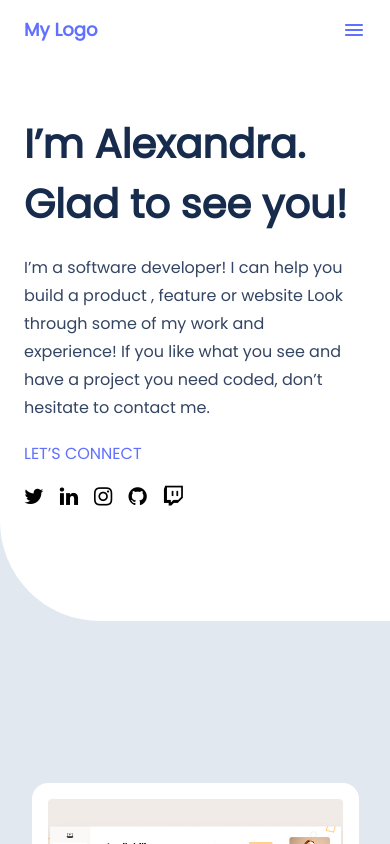
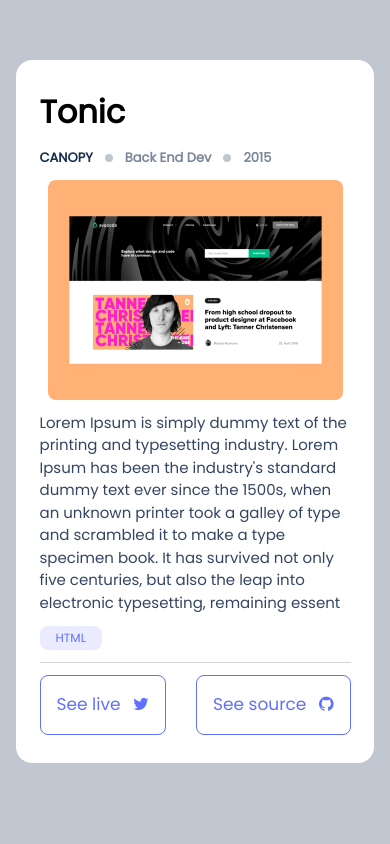
Before and after one commit to AsareBrave/microverse, a React (Vite) app: page / in a window 390 px wide. Shown: the top 844 px of the page. Built offline with nearby package versions, Linux system fonts and the light colour scheme.

Commit message:
add modal

```diff
--- a/pages/home/home.jsx
+++ b/pages/home/home.jsx
@@ -45,7 +45,7 @@ export const Home = () => {
             </div>
           </div>
         </div>
-        <div className="flex flex-col-reverse md:block space-y-[81px] lg:space-y-[142px] mt-[81px] md:mt-[142px]">
+        <div className="flex flex-col-reverse md:block space-y-[81px] lg:space-y-[142px] mt-[81px] md:mt-[142px] items-center">
           <Portfolio
             projectImage={image}
             projectName="Tonic"
@@ -53,15 +53,17 @@ export const Home = () => {
             projectRole="Back End Dev"
             projectYear="2015"
             projectDetails="A daily selection of privately personalized reads; no accounts or sign-ups required."
+            projectDetailsMobile="Lorem Ipsum is simply dummy text of the printing and typesetting industry. Lorem Ipsum has been the industry's standard dummy text ever since the 1500s, when an unknown printer took a galley of type and scrambled it to make a type specimen book. It has survived not only five centuries, but also the leap into electronic typesetting, remaining essent"
             tagItems={[{ lang: "HTML" }]}
           ></Portfolio>
-          <Portfolio
+          {/* <Portfolio
             projectImage={image1}
             projectName="Sportlight"
             projectTitle="CANOPY"
             projectRole="Back End Dev"
             projectYear="2015"
             projectDetails="A daily selection of privately personalized reads; no accounts or sign-ups required."
+            projectDetailsMobile="Lorem Ipsum is simply dummy text of the printing and typesetting industry. Lorem Ipsum has been the industry's standard dummy text ever since the 1500s, when an unknown printer took a galley of type and scrambled it to make a type specimen book. It has survived not only five centuries, but also the leap into electronic typesetting, remaining essent"
             tagItems={[{ lang: "HTML" }]}
           ></Portfolio>
           <Portfolio
@@ -71,25 +73,27 @@ export const Home = () => {
             projectRole="Back End Dev"
             projectYear="2015"
             projectDetails="A daily selection of privately personalized reads; no accounts or sign-ups required."
+            projectDetailsMobile="Lorem Ipsum is simply dummy text of the printing and typesetting industry. Lorem Ipsum has been the industry's standard dummy text ever since the 1500s, when an unknown printer took a galley of type and scrambled it to make a type specimen book. It has survived not only five centuries, but also the leap into electronic typesetting, remaining essent"
             tagItems={[
               { lang: "HTML" },
               { lang: "CSS" },
               { lang: "JavaScript" },
             ]}
-          ></Portfolio>
-          <Portfolio
+          ></Portfolio> */}
+          {/* <Portfolio
             projectImage={image3}
             projectName="Tonic"
             projectTitle="CANOPY"
             projectRole="Back End Dev"
             projectYear="2015"
             projectDetails="A daily selection of privately personalized reads; no accounts or sign-ups required."
+            projectDetailsMobile="Lorem Ipsum is simply dummy text of the printing and typesetting industry. Lorem Ipsum has been the industry's standard dummy text ever since the 1500s, when an unknown printer took a galley of type and scrambled it to make a type specimen book. It has survived not only five centuries, but also the leap into electronic typesetting, remaining essent"
             tagItems={[
               { lang: "HTML" },
               { lang: "CSS" },
               { lang: "JavaScript" },
             ]}
-          ></Portfolio>
+          ></Portfolio> */}
         </div>
 
         <div>
--- a/src/components/button/button.jsx
+++ b/src/components/button/button.jsx
@@ -21,3 +21,15 @@ export const WhiteButton = (props) => {
     </>
   );
 };
+
+export const WhiteButtonIcon = (props) => {
+  return (
+    <>
+      <div className="my-3 flex items-start">
+        <button className="p-4 text-[17px] text-primary border border-primary rounded-lg">
+          {props.text} <i className= {props.icon} aria-hidden="true"></i>
+        </button>
+      </div>
+    </>
+  );
+};
--- a/src/components/button/index.js
+++ b/src/components/button/index.js
@@ -1,2 +1,3 @@
 export {NormalButton} from "./button"
 export {WhiteButton} from "./button"
+export {WhiteButtonIcon} from "./button"
--- a/src/components/portfolio/portfilio.jsx
+++ b/src/components/portfolio/portfilio.jsx
@@ -1,9 +1,15 @@
+import React, { useState } from "react";
 import counter from "../../assets/counter.svg";
-import { NormalButton } from "../button";
+import { WhiteButtonIcon } from "../button";
 export const Portfolio = (props) => {
+  const [isMenuOpen, setIsMenuOpen] = useState(false);
+
+  const openMenu = () => {
+    setIsMenuOpen(!isMenuOpen);
+  };
   return (
     <>
-      <div className="w-[327px] mx-auto bg-white rounded-2xl md:w-[756px] lg:w-[1156px] hover:cursor-pointer mt-[81px] md:mt-[142px]">
+      {/* <div className="w-[327px] mx-auto bg-white rounded-2xl md:w-[756px] lg:w-[1156px] hover:cursor-pointer mt-[81px] md:mt-[142px]">
         <div className="flex flex-col py-4 mx-4 md:justify-between md:my-6 md:flex-row">
           <div className="lg:mr-6">
             <img
@@ -37,21 +43,81 @@ export const Portfolio = (props) => {
 
             <div className="flex space-x-3">
               {props.tagItems.map((tag, index) => (
-                <div className="text-xs text-primary px-4 py-1 bg-tag-blue rounded-lg" key={index}>
+                <div
+                  className="text-xs text-primary px-4 py-1 bg-tag-blue rounded-lg"
+                  key={index}
+                >
                   {tag.lang}
                 </div>
-              ))}
-              {/* <Tag tag="HTML"></Tag>
+              ))} */}
+      {/* <Tag tag="HTML"></Tag>
               <Tag tag="CSS"></Tag>
               <Tag tag="JavaScript"></Tag> */}
-            </div>
+      {/* </div>
 
             <div>
-              <NormalButton text="See project"></NormalButton>
+              <NormalButton text="See project" onclick="[isMenuOpen]"></NormalButton>
             </div>
           </div>
         </div>
+      </div> */}
+      <div className="bg-overley fixed w-full h-screen top-0">
+      <div className="w-[343p] h-[713p] mx-4 p-4 flex flex-col bg-white rounded-2xl mt-[60px] mb-[50px] items-center">
+        <div className="flex flex-col space-y-3 lg:space-y-6">
+          <div className="mt-3">
+            <h1 className="font-bold text-[32px]">{props.projectName}</h1>
+          </div>
+          <div className="flex items-center text-[13px] space-x-3">
+            <h1 className="text-text-dark  font-semibold">
+              {props.projectTitle}
+            </h1>
+            <img src={counter} alt="" className="w-2 h-2" />
+            <h1 className="font-semibold text-text-text-lighter">
+              {props.projectRole}
+            </h1>
+            <img src={counter} alt="" className="w-2 h-2" />
+            <h1 className="font-semibold text-text-text-lighter">
+              {props.projectYear}
+            </h1>
+          </div>
+
+          <div className="self-center">
+            <img
+              src={props.projectImage}
+              alt={props.projectImage}
+              className="w-[295px] h-[220px] md:w-[364px] md:h-[348px] lg:w-[544px] lg:h-[448px]"
+            />
+          </div>
+
+          <div className="text-neutral text-[15px] w-[311px] md:w-[296px] lg:w-[496px]">
+            <p>{props.projectDetailsMobile}</p>
+          </div>
+
+          <div className="flex space-x-3">
+            {props.tagItems.map((tag, index) => (
+              <div
+                className="text-xs text-primary px-4 py-1 bg-tag-blue rounded-lg"
+                key={index}
+              >
+                {tag.lang}
+              </div>
+            ))}
+          </div>
+
+          <div className="border-t border-gray-300 flex w-full justify-between">
+            <WhiteButtonIcon
+              text="See live"
+              icon="ml-2 fa fa-twitter"
+            ></WhiteButtonIcon>
+            <WhiteButtonIcon
+              text="See source"
+              icon="ml-2 fa fa-github"
+            ></WhiteButtonIcon>
+          </div>
+        </div>
       </div>
+      </div>
+
     </>
   );
 };
--- a/tailwind.config.js
+++ b/tailwind.config.js
@@ -16,7 +16,8 @@ export default {
         'text-light': '#344563',
         'text-text-lighter': '#7A869A',
         'tag-blue': '#EBEBFF',
-        'accordion-grey': '#F7F7F9'
+        'accordion-grey': '#F7F7F9',
+        'overley': "#C1C7D0"
       },
       fontFamily: {
         poppins: ['Poppins', ...defaultTheme.fontFamily.sans]
```
Also changed, not shown: 1 other file (tests, documents, lock files or other folders).
